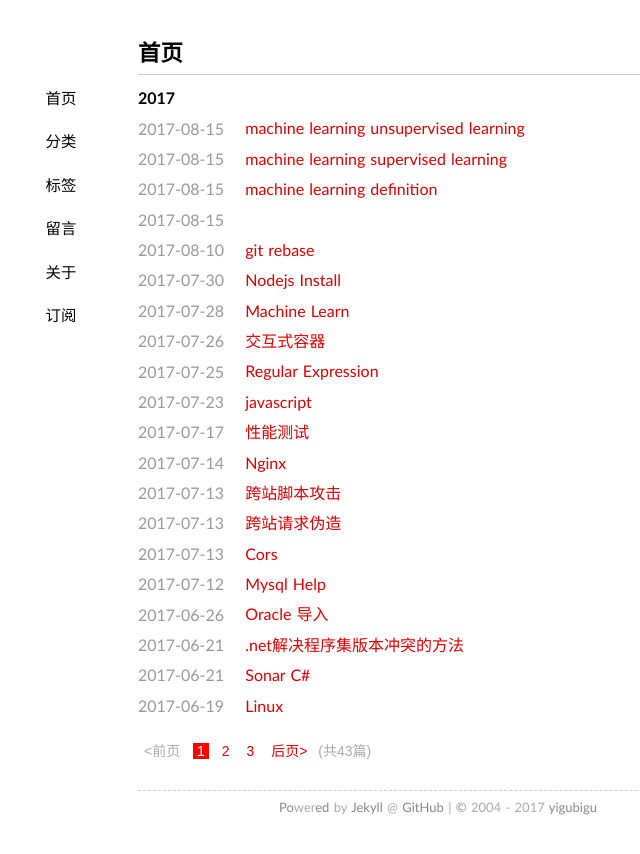
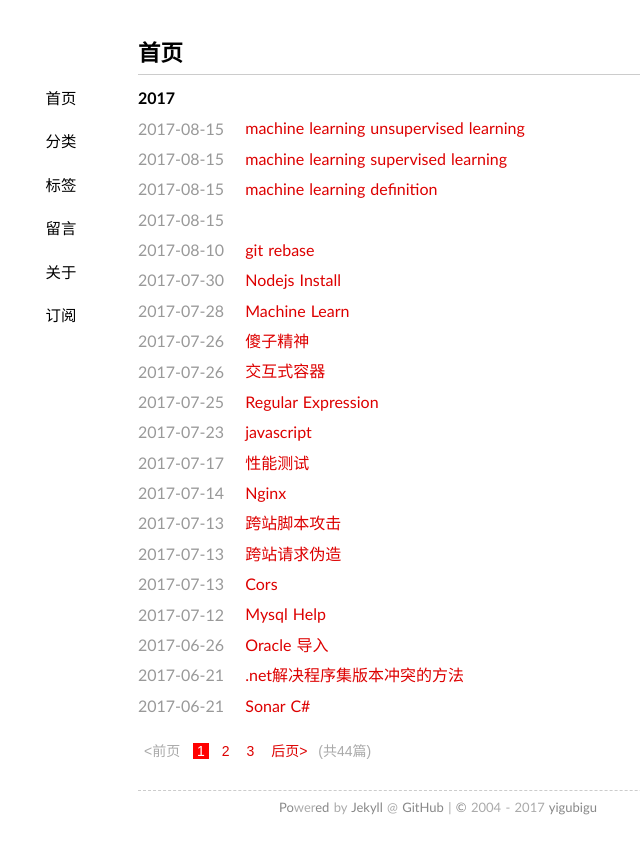
Before and after one commit to yigubigu/yigubigu.github.io, a Jekyll site: the page built from index.html, in a window 1280 px wide. Shown: the top 854 px of the page, without its empty margins (202-842 px from the left). Built offline with Jekyll 4.4.1, drawn with Linux system fonts in a browser that asks for light colours; the list of posts is cut into pages by our own code; a file with an impossible date is left out.

Commit message:
refine date format

```diff
--- a/_posts/2017-07-26-傻子精神.md
+++ b/_posts/2017-07-26-傻子精神.md
@@ -1,5 +1,5 @@
 ---
-date: 2017-0７-２６ 21:50:47+00:00
+date: 2017-07-26 21:50:47+00:00
 layout: post
 title: '傻子精神'
 categories: 文档
```
